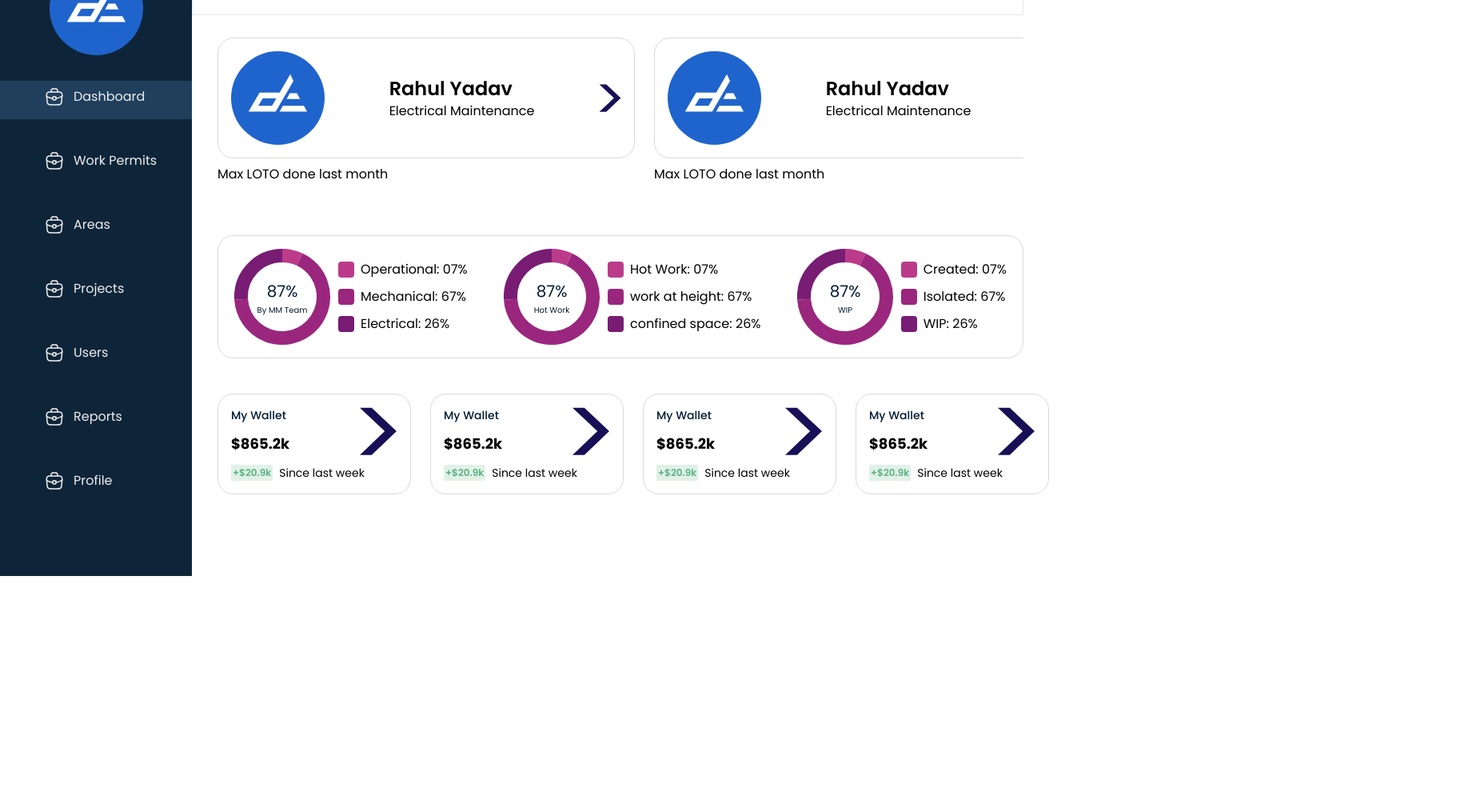
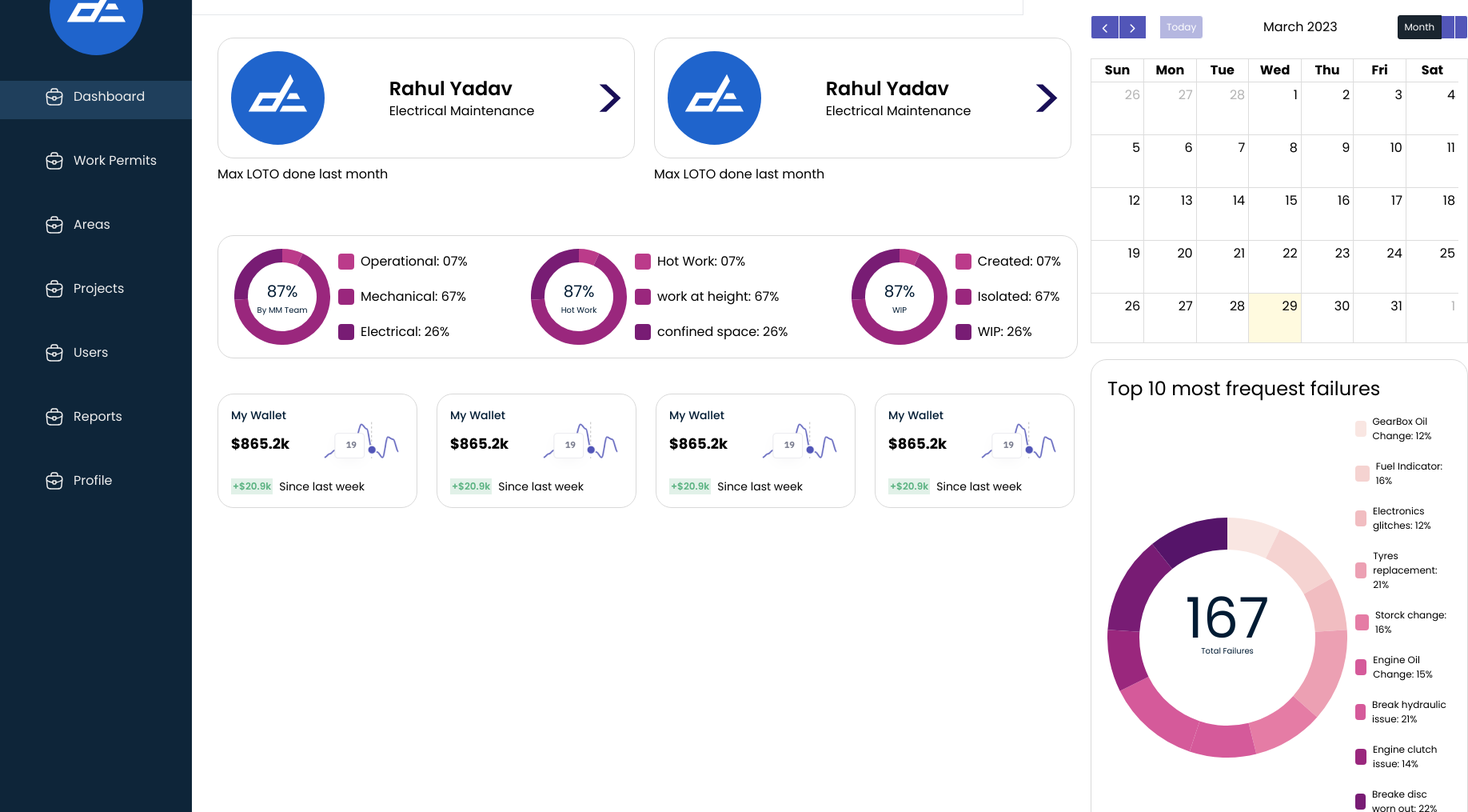
Before and after one commit to uditkun/demo-dashboard, a React (Vite) app: page / in a window 1280 px wide. Shown: the part 80-1095 px from the top of the page at 80% size, 1836 px wide, since content can reach past the window. Before the commit the page ends 800 px from the top, so only its background shows below. Built offline with nearby package versions, Linux system fonts and the light colour scheme.

Commit message:
Added calender, failure chart and updated wallet card component

```diff
--- a/package.json
+++ b/package.json
@@ -17,6 +17,9 @@
     "tw-elements": "1.0.0-beta1"
   },
   "devDependencies": {
+    "@fullcalendar/core": "^6.1.5",
+    "@fullcalendar/daygrid": "^6.1.5",
+    "@fullcalendar/react": "^6.1.5",
     "@types/chart.js": "^2.9.37",
     "@types/react": "^18.0.28",
     "@types/react-dom": "^18.0.11",
--- /dev/null
+++ b/src/components/Calender.jsx
@@ -0,0 +1,21 @@
+import React from "react";
+import FullCalendar from "@fullcalendar/react";
+import dayGridPlugin from "@fullcalendar/daygrid";
+// import timeGridWeek from "@fullcalender/timeGridWeek";
+// import timeGridDay from "@fullcalender/timeGridDay";
+
+const Calender = () => {
+  return (
+    <FullCalendar
+      height={"100%"}
+      headerToolbar={{
+        start: "prev,next,today",
+        center: "title",
+        end: "dayGridMonth,timeGridWeek,timeGridDay",
+      }}
+      plugins={[dayGridPlugin]}
+    />
+  );
+};
+
+export default Calender;
--- a/src/components/Dashboard.jsx
+++ b/src/components/Dashboard.jsx
@@ -3,14 +3,54 @@ import PeopleHighlight from "./PeopleHighlight";
 import DoughnutCharts from "./DoughnutChartList";
 import WalletList from "../components/WalletList";
 import BarChart from "./BarChart";
+import Calender from "./Calender";
+import DoughnutChart from "./DoughnutChart";
 
 const Dashboard = () => {
+  const failureData = [
+    { label: "GearBox Oil Change", value: 12, backgroundColor: "#F9E6E2" },
+    { label: "Fuel Indicator", value: 16, backgroundColor: "#F5D3D1" },
+    { label: "Electronics glitches", value: 12, backgroundColor: "#F1BDC1" },
+    { label: "Tyres replacement", value: 21, backgroundColor: "#ECA0B3" },
+    { label: "Storck change", value: 16, backgroundColor: "#E57CA5" },
+    { label: "Engine Oil Change", value: 15, backgroundColor: "#D55A9A" },
+    { label: "Break hydraulic issue", value: 21, backgroundColor: "#D55A9A" },
+    { label: "Engine clutch issue", value: 14, backgroundColor: "#9A277D" },
+    { label: "Breake disc worn out", value: 22, backgroundColor: "#781C74" },
+    { label: "Steering Issues", value: 18, backgroundColor: "#551469" },
+  ];
+  const data = {
+    labels: failureData.map((data) => data.label),
+    fontSize: "70px",
+    topText: "167",
+    cutout: "110",
+    legendFontSize: 12,
+    doughnutWidth: "312px",
+    datasets: [
+      {
+        label: "Total Failures",
+        data: failureData.map((data) => data.value),
+        backgroundColor: failureData.map((data) => data.backgroundColor),
+      },
+    ],
+  };
   return (
-    <div className="max-w-[1108px] flex gap-2 flex-col">
-      <PeopleHighlight />
-      <DoughnutCharts />
-      <WalletList />
-      {/* <BarChart/> */}
+    <div className="flex gap-4">
+      <div className="max-w-[1108px] flex gap-2 flex-col">
+        <PeopleHighlight />
+        <DoughnutCharts />
+        <WalletList />
+        {/* <BarChart/> */}
+      </div>
+      <div className="max-w-[545px] flex flex-col gap-5">
+        <div className="h-[410px] w-full">
+          <Calender />
+        </div>
+        <div className="p-5 border border-shadow1 rounded-[20px] flex flex-col gap-4">
+          <span className="text-2xl">Top 10 most frequest failures</span>
+          <DoughnutChart data={data} />
+        </div>
+      </div>
     </div>
   );
 };
--- a/src/components/DoughnutChart.jsx
+++ b/src/components/DoughnutChart.jsx
@@ -4,7 +4,7 @@ import { Chart, ArcElement, Tooltip } from "chart.js";
 Chart.register(ArcElement);
 Chart.register([Tooltip]);
 
-const getCenterTextPlugin = (topText, bottomText) => {
+const getCenterTextPlugin = (topText, bottomText, font = "20px") => {
   return {
     id: "centerTextPlugin",
     beforeDraw(chart) {
@@ -14,7 +14,7 @@ const getCenterTextPlugin = (topText, bottomText) => {
       } = chart;
       ctx.save();
       ctx.fillStyle = "#001B33";
-      ctx.font = "20px Poppins";
+      ctx.font = `${font} Poppins`;
       (ctx.textAlign = "center"), ctx.fillText(topText, width / 2, height / 2);
       ctx.font = "10px Poppins";
       ctx.fillText(bottomText, width / 2, height / 2 + 20);
@@ -23,9 +23,11 @@ const getCenterTextPlugin = (topText, bottomText) => {
 };
 
 const DoughnutChart = ({ data }) => {
-  const plugins = [getCenterTextPlugin(data.topText, data.datasets[0].label)];
+  const plugins = [
+    getCenterTextPlugin(data.topText, data.datasets[0].label, data.fontSize),
+  ];
   const options = {
-    cutout: 43,
+    cutout: data.cutout ?? 43,
     datasets: {
       doughnut: {
         borderWidth: 0,
@@ -38,7 +40,7 @@ const DoughnutChart = ({ data }) => {
       <div style={{ width: data.doughnutWidth }}>
         <Doughnut data={data} options={options} plugins={plugins} />
       </div>
-      <ul className="flex flex-col gap-[10px]">
+      <ul className="flex flex-col gap-5">
         {data.labels.map((label, index) => {
           return (
             <li key={label} className="flex items-center gap-2">
@@ -48,24 +50,12 @@ const DoughnutChart = ({ data }) => {
                 }}
                 className="w-[20px] h-[20px] rounded"
               ></span>
-              <span>
+              <span style={{ fontSize: data.legendFontSize ?? 16 }}>
                 {label}: {data.datasets[0].data[index]}%
               </span>
             </li>
           );
         })}
-        {/* <li className='flex justify-between items-center gap-2'>
-              <span className='w-[20px] h-[20px] bg-[#BB3B8A] rounded'></span>
-              <span>Operational: {'07%'}</span>
-            </li>
-            <li className='flex justify-between items-center gap-2'>
-              <span className='w-[20px] h-[20px] bg-[#BB3B8A] rounded'></span>
-              <span>Operational: {'07%'}</span>
-            </li>
-            <li className='flex justify-between items-center gap-2'>
-              <span className='w-[20px] h-[20px] bg-[#BB3B8A] rounded'></span>
-              <span>Operational: {'07%'}</span>
-            </li> */}
       </ul>
     </div>
   );
--- a/src/components/WalletCard.jsx
+++ b/src/components/WalletCard.jsx
@@ -1,21 +1,23 @@
-import React from 'react'
+import React from "react";
 
 const WalletCard = () => {
   return (
-    <div className='flex flex-col gap-3 p-4 items-center max-w-[250px] w-full rounded-[20px] border border-shadow1'>
-            <div className='flex justify-between w-full'>
-                <div className='flex flex-col gap-3'>
-                    <span className='text-sm text-textBlack font-medium'>My Wallet</span>
-                    <span className='font-bold text-lg'>$865.2k</span>
-                </div>
-            <img src="icons/big-arrow-right.svg" alt="graph" />
-            </div>
-            <div className='flex gap-2 self-start'>
-                <span className='font-semibold text-successDark bg-successLight p-[2px] text-xs'>+$20.9k</span>
-                <span className='text-sm'>Since last week</span>
-            </div>
+    <div className="flex flex-col gap-3 p-4 items-center max-w-[250px] w-full rounded-[20px] border border-shadow1">
+      <div className="flex justify-between w-full">
+        <div className="flex flex-col gap-3">
+          <span className="text-sm text-textBlack font-medium">My Wallet</span>
+          <span className="font-bold text-lg">$865.2k</span>
         </div>
-  )
-}
+        <img src="images/wallet-detail.png" alt="graph" />
+      </div>
+      <div className="flex gap-2 self-start">
+        <span className="font-semibold text-successDark bg-successLight p-[2px] text-xs">
+          +$20.9k
+        </span>
+        <span className="text-sm">Since last week</span>
+      </div>
+    </div>
+  );
+};
 
-export default WalletCard
+export default WalletCard;
--- a/src/index.css
+++ b/src/index.css
@@ -7,3 +7,24 @@
     @apply font-poppins;
   }
 }
+.fc .fc-button {
+  font-size: 12px;
+  text-transform: capitalize;
+}
+
+.fc .fc-toolbar-title {
+  font-size: 16px;
+}
+.fc .fc-button-primary {
+  @apply bg-pie31 border-white;
+}
+.fc .fc-button-primary:disabled {
+  @apply bg-[#8f92d1] border-white;
+}
+.fc .fc-today-button {
+  margin-left: 1rem !important;
+  @apply bg-[#8f92d1] border-white rounded;
+}
+.fa .fc-button-active {
+  @apply bg-[#424983] !important;
+}
```
Also changed, not shown: public/images/wallet-detail.png (added), 1 other file (tests, documents, lock files or other folders).
